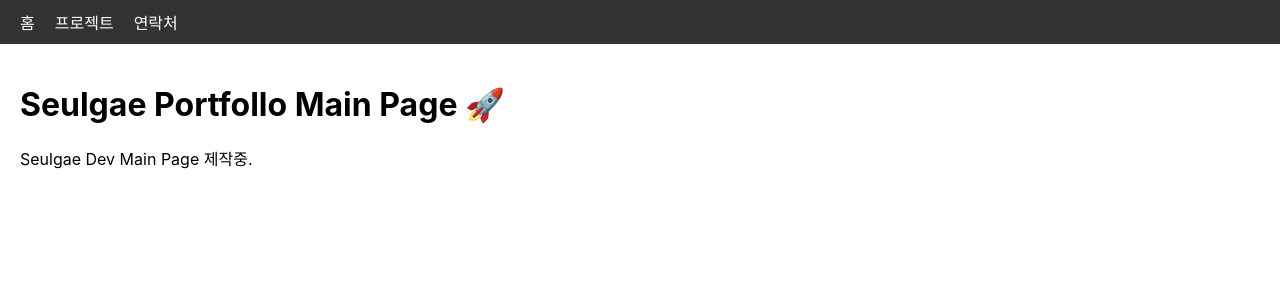
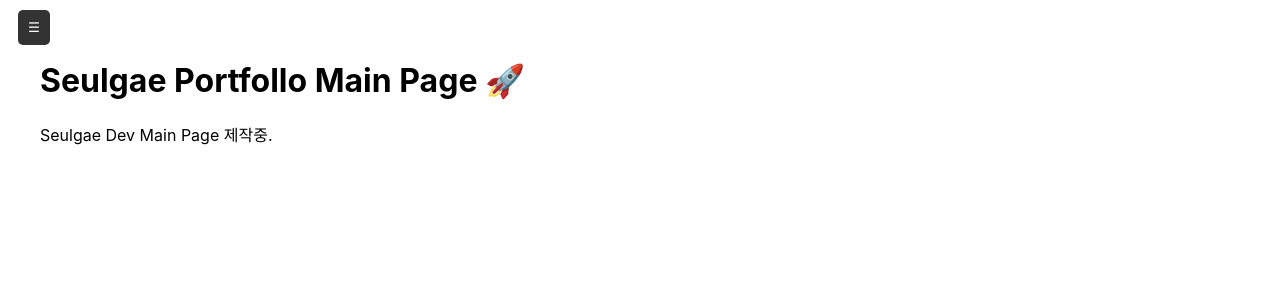
Before and after one commit to seulgae/seulgae.github.io, a React (Create React App) app: page / in a window 1280 px wide. Shown: the top 300 px of the page. Built offline with nearby package versions, Linux system fonts and the light colour scheme.

Commit message:
Navbar 사이드 수정

```diff
--- a/src/App.js
+++ b/src/App.js
@@ -1,4 +1,4 @@
-import React from "react";
+import { useState } from "react";  // ✅ useState를 import해야 함
 import { BrowserRouter as Router, Route, Routes } from "react-router-dom";
 import Navbar from "./components/Navbar";
 import Home from "./pages/Home";
@@ -6,16 +6,28 @@ import ProjectsList from "./pages/ProjectsList";
 import Contact from "./pages/Contact";
 
 function App() {
+  const [isOpen, setIsOpen] = useState(false);
+
+  const toggleSidebar = () => setIsOpen(!isOpen); // ✅ 버튼 토글 함수 추가
+
   return (
     <Router>
-      <Navbar />
-      <Routes>
-        <Route path="/" element={<Home />} />
-        <Route path="/ProjectsList" element={<ProjectsList />} />
-        <Route path="/contact" element={<Contact />} />
-      </Routes>
+      <div style={{ display: "flex", height: "100vh" }}>
+        {/* ✅ Sidebar에 toggleSidebar 함수 전달 */}
+        <Navbar isOpen={isOpen} toggleSidebar={toggleSidebar} />
+
+        {/* 메인 컨텐츠 */}
+        <div style={{ flexGrow: 1, padding: "20px", transition: "margin-left 0.3s", marginLeft: isOpen ? "250px" : "0" }}>
+          <Routes>
+            <Route path="/" element={<Home />} />
+            <Route path="/ProjectsList" element={<ProjectsList />} />
+            <Route path="/contact" element={<Contact />} />
+          </Routes>
+        </div>
+      </div>
     </Router>
   );
 }
 
+
 export default App;
--- a/src/components/Navbar.js
+++ b/src/components/Navbar.js
@@ -1,13 +1,45 @@
-import React from "react";
 import { Link } from "react-router-dom";
 
-function Navbar() {
+function Navbar({ isOpen, toggleSidebar }) {
   return (
-    <nav style={{ padding: "10px", background: "#333", color: "#fff" }}>
-      <Link to="/" style={{ margin: "10px", color: "#fff", textDecoration: "none" }}>홈</Link>
-      <Link to="/ProjectsList" style={{ margin: "10px", color: "#fff", textDecoration: "none" }}>프로젝트</Link>
-      <Link to="/contact" style={{ margin: "10px", color: "#fff", textDecoration: "none" }}>연락처</Link>
-    </nav>
+    <div style={{
+      position: "fixed",
+      left: isOpen ? "0" : "-250px", // ✅ isOpen 값에 따라 숨김/표시
+      width: "250px",
+      height: "100vh",
+      backgroundColor: "#333",
+      color: "white",
+      padding: "20px",
+      transition: "left 0.3s",
+      boxSizing: "border-box"
+    }}>
+      {/* ✅ 버튼을 사이드바 내부 상단에 배치 */}
+      <button
+        onClick={toggleSidebar}
+        style={{
+          position: "absolute",
+          top: "10px",
+          right: "-50px", // 사이드바 바깥쪽에 배치
+          backgroundColor: "#333",
+          color: "white",
+          border: "none",
+          padding: "10px",
+          cursor: "pointer",
+          borderRadius: "5px"
+        }}
+      >
+        {isOpen ? "✖" : "☰"}
+      </button>
+
+      <h2>Seulgae Portfollo</h2>
+      <nav>
+        <ul style={{ listStyle: "none", padding: 0 }}>
+          <li><Link to="/" style={{ color: "white", textDecoration: "none" }}>Home</Link></li>
+          <li><Link to="/ProjectsList" style={{ color: "white", textDecoration: "none" }}>Projects</Link></li>
+          <li><Link to="/contact" style={{ color: "white", textDecoration: "none" }}>Contact</Link></li>
+        </ul>
+      </nav>
+    </div>
   );
 }
 
```
